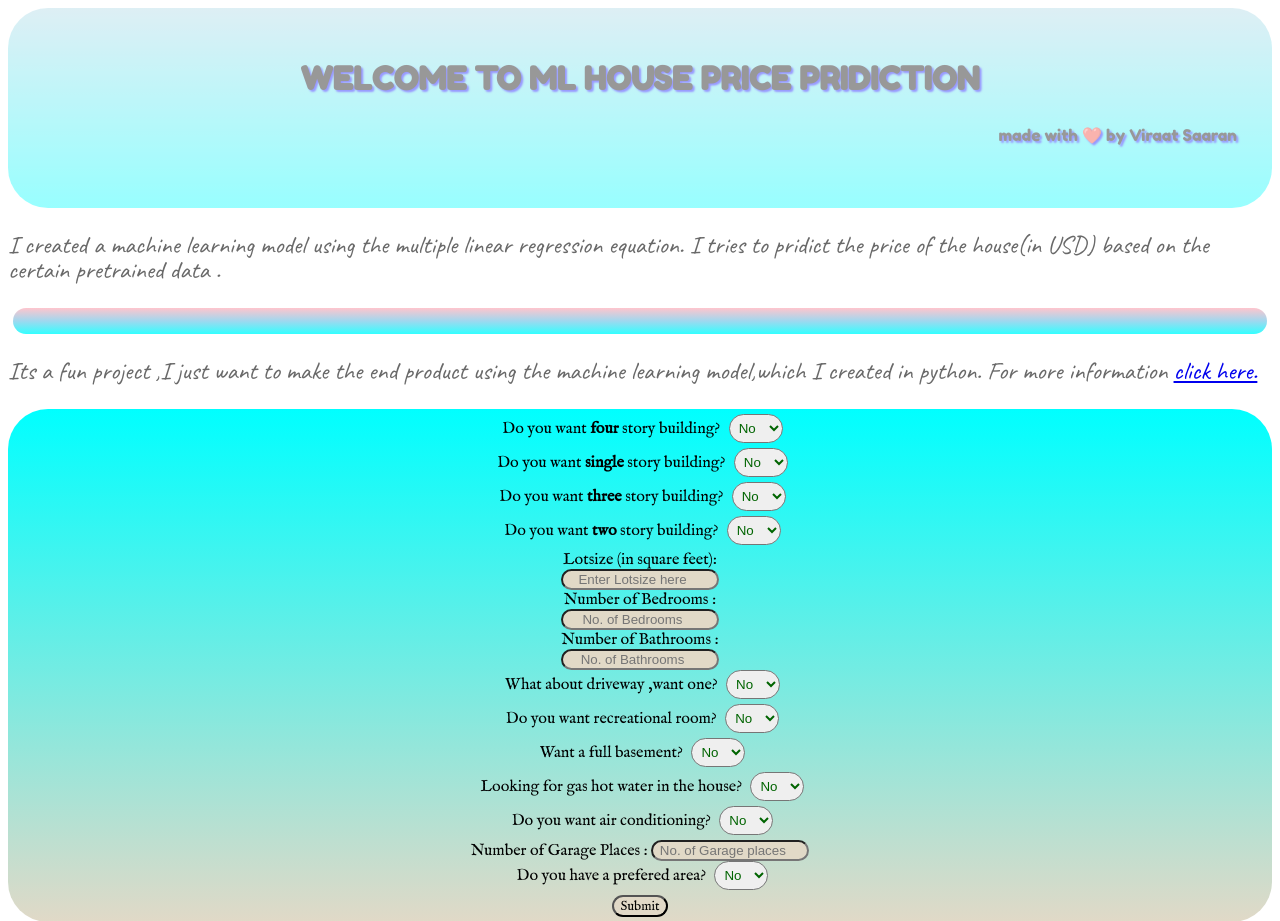
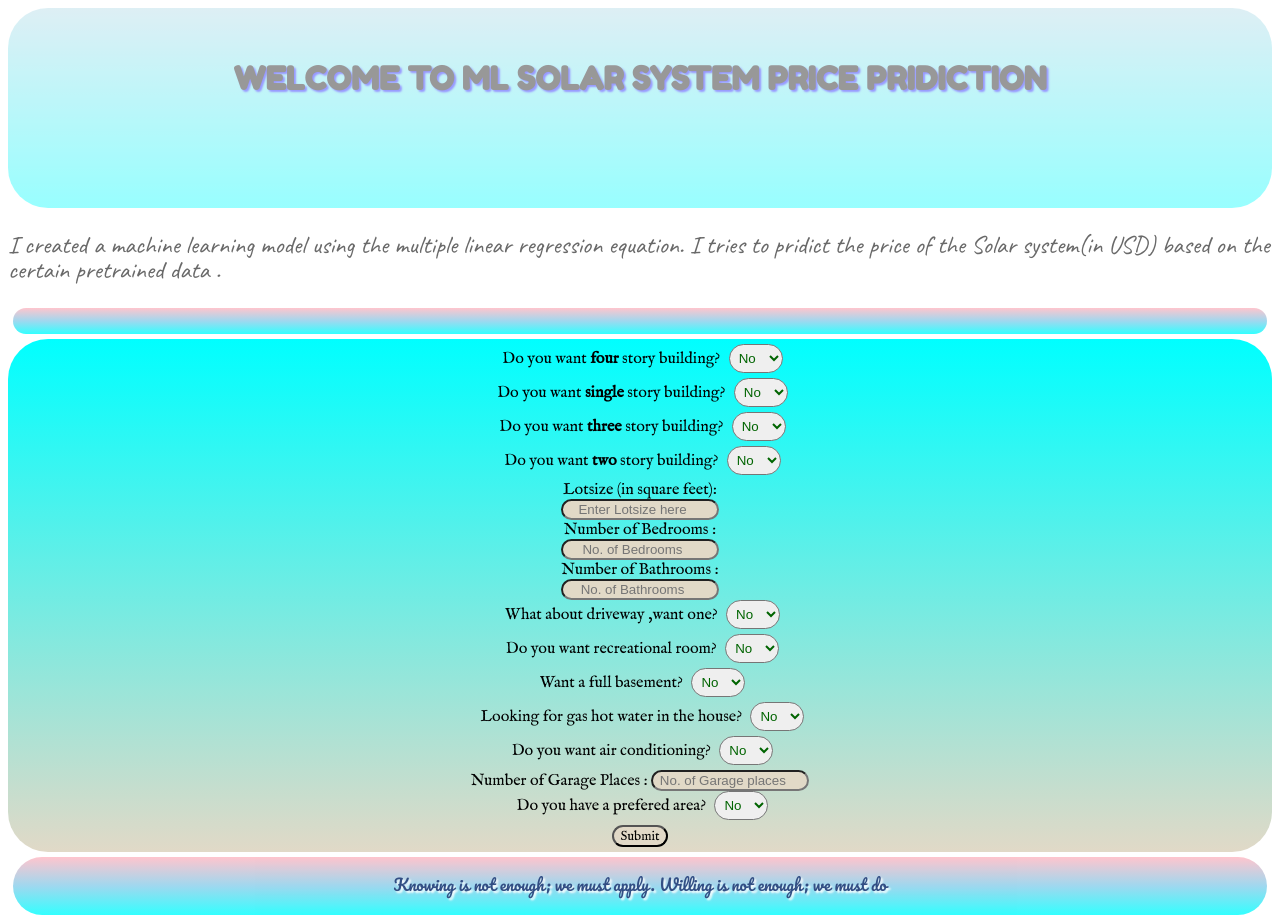
Before and after one commit to hiteshcps1/SolarMan, a Flask app: page / in a window 1280 px wide. Shown: the top 921 px of the page. Run offline with Flask 2, Linux system fonts and the light colour scheme; parts of the project's set-up code (start-up, migrations or seed data) failed here and were passed over.

Commit message:
Update index.html

```diff
--- a/templates/index.html
+++ b/templates/index.html
@@ -10,13 +10,12 @@
 <div id="body">
             <div class='background'>
                 <div class="text1">
-                    <h1>WELCOME TO ML HOUSE PRICE PRIDICTION</h1>
-                    <p id=header>made with ❤️ by Viraat Saaran</p>
+                    <h1>WELCOME TO ML SOLAR SYSTEM PRICE PRIDICTION</h1>
                 </div>
             </div>
     <div class=paragraph1>
         <p>
-             I created a machine learning model using the multiple linear regression equation. I tries to pridict the price of the house(in USD) based on the certain pretrained data .
+             I created a machine learning model using the multiple linear regression equation. I tries to pridict the price of the Solar system(in USD) based on the certain pretrained data .
         </p>
 
     </div>
@@ -26,11 +25,7 @@
                  <p> {{pred}}</p>
                 </div>
 
-    <div class=paragraph2>
-        <p>
-        Its a fun project ,I just want to make the end product using the machine learning model,which I created in python. For more information <a href="#" target="_blank">click here.</a>
-        </p>
-    </div>
+
       <div class=form>
 
         <form action="/predict" method="post">
```
